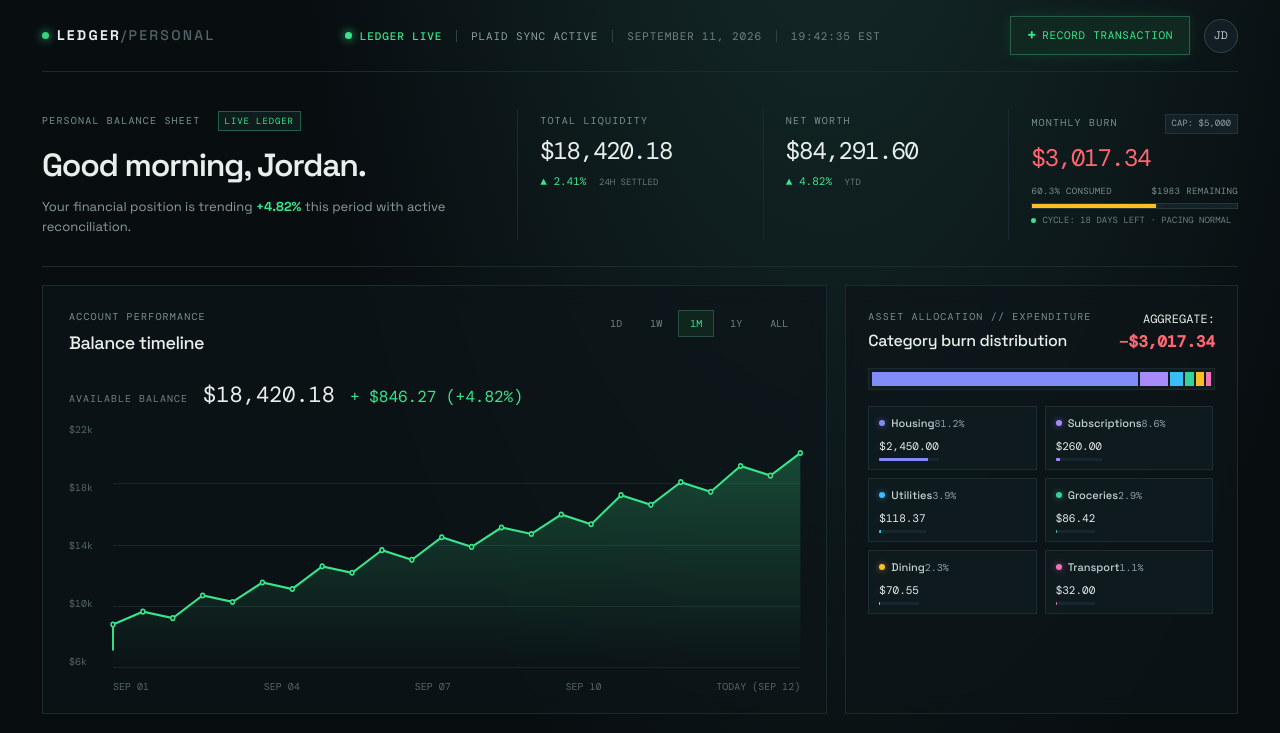
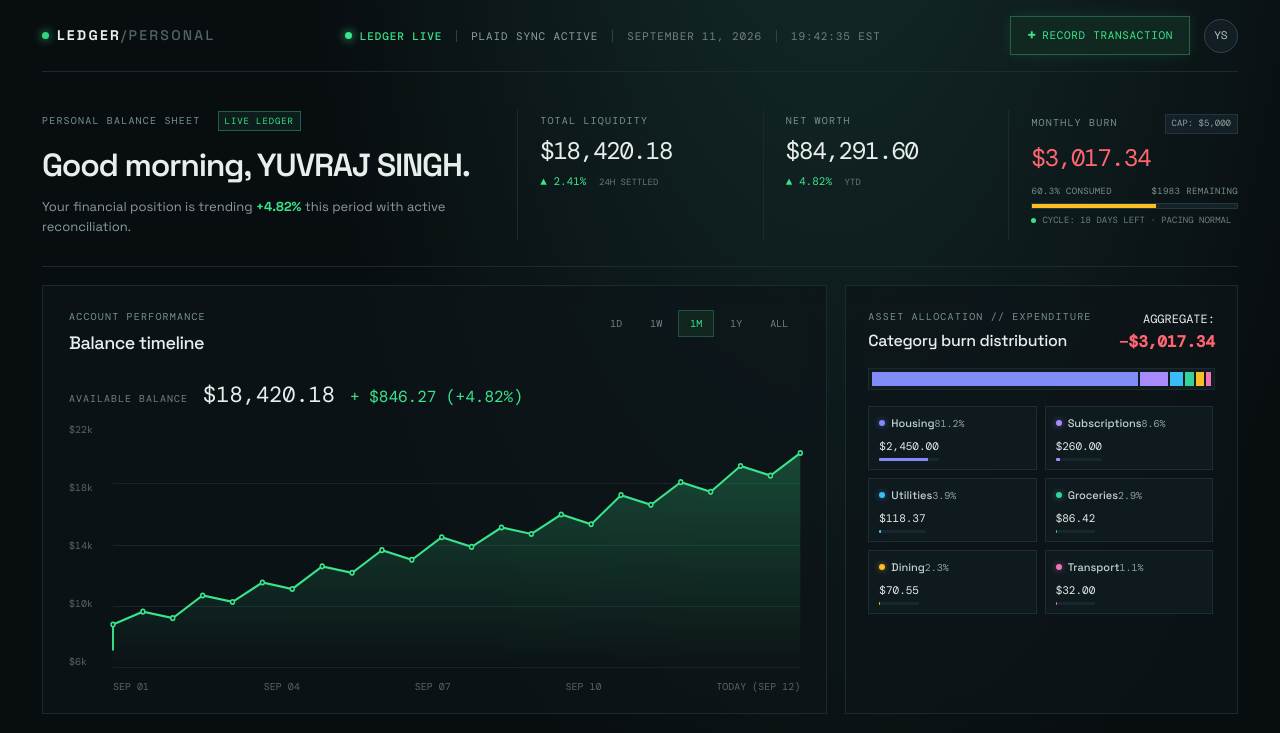
Before and after one commit to SamSurve/Personal-Expense-Tracker, a Next.js app: page / in a window 1280 px wide. Shown: the top 733 px of the page. Built offline with nearby package versions, Linux system fonts and the light colour scheme; a web font is replaced by a local one.

Commit message:
feat: Update user profile name to Yuvraj Singh

```diff
--- a/app/page.tsx
+++ b/app/page.tsx
@@ -200,8 +200,8 @@ export default function Home() {
           >
             <span className="plus-symbol">+</span> RECORD TRANSACTION
           </button>
-          <button className="avatar" aria-label="Jordan Doe profile">
-            JD
+          <button className="avatar" aria-label="Yuvraj Singh profile">
+            YS
           </button>
         </div>
       </header>
@@ -212,7 +212,7 @@ export default function Home() {
           <div className="eyebrow">
             PERSONAL BALANCE SHEET <span className="live-tag">LIVE LEDGER</span>
           </div>
-          <h1>Good morning, Jordan.</h1>
+          <h1>Good morning, YUVRAJ SINGH.</h1>
           <p>
             Your financial position is trending <strong>+4.82%</strong> this period with active reconciliation.
           </p>
```
